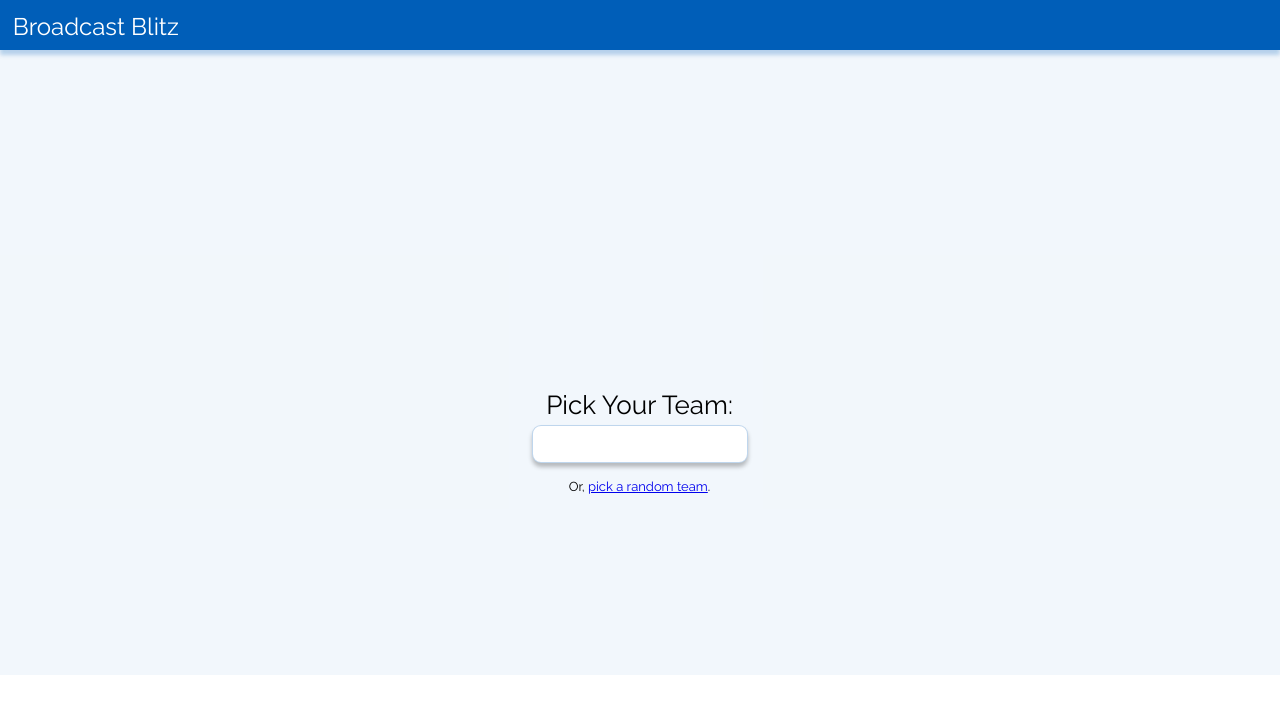
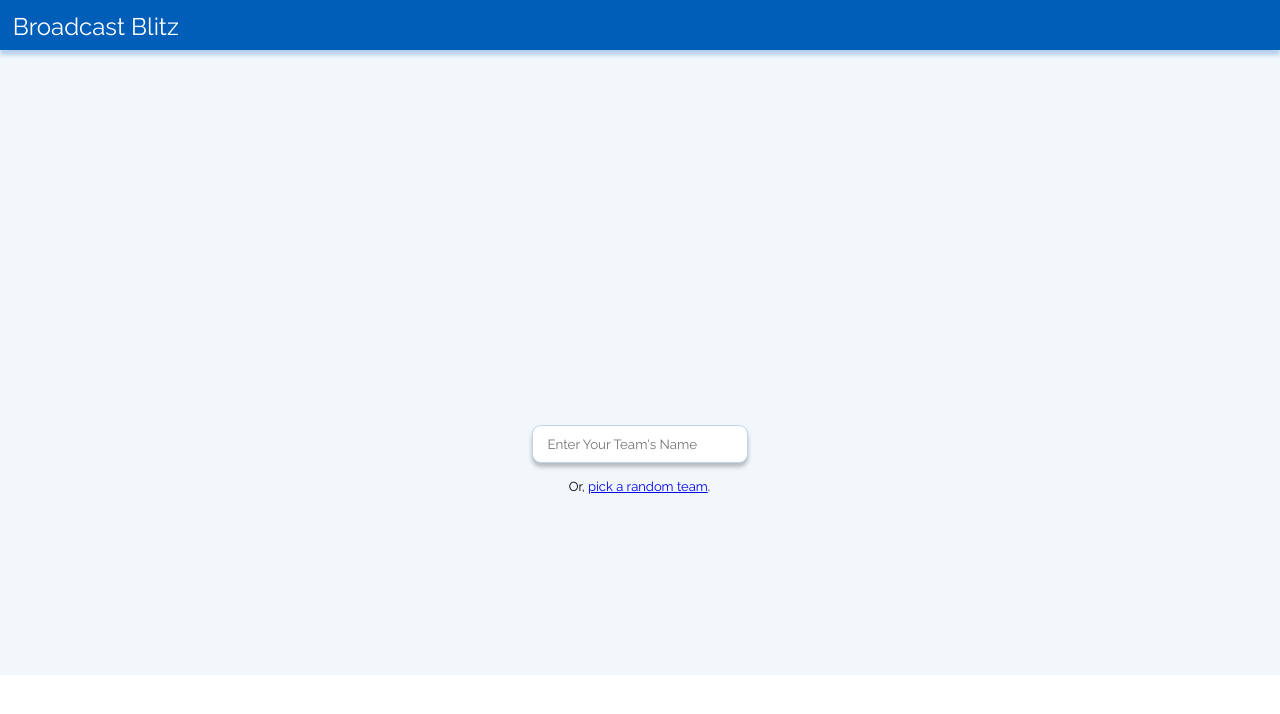
Before and after one commit to mccleskeyc/ncaa, a React (Create React App) app: page / in a window 1280 px wide. Shown: the top 714 px of the page. Built offline with nearby package versions, Linux system fonts and the light colour scheme.

Commit message:
updated styling on search bar

```diff
--- a/src/App.css
+++ b/src/App.css
@@ -115,3 +115,6 @@ th {
 .randomizer {
   font-size: small;
 }
+.info-text {
+  font-size:medium;
+}
--- a/src/Components/Home.js
+++ b/src/Components/Home.js
@@ -4,12 +4,15 @@ export class Home extends Component {
     render() {
         return (
             <div>
+
             <div className="BgBlock"></div>
+
                 <div className="PickText">
-                    Pick Your Team:
-                    <input type="search" className="search"></input>
+
+                    <input type="search" className="search" placeholder="Enter Your Team's Name"></input>
 
                     <div className="randomizer">
+                    <br />
                     <br />
                     <br />
                         Or, <a href="#">pick a random team</a>.
```
